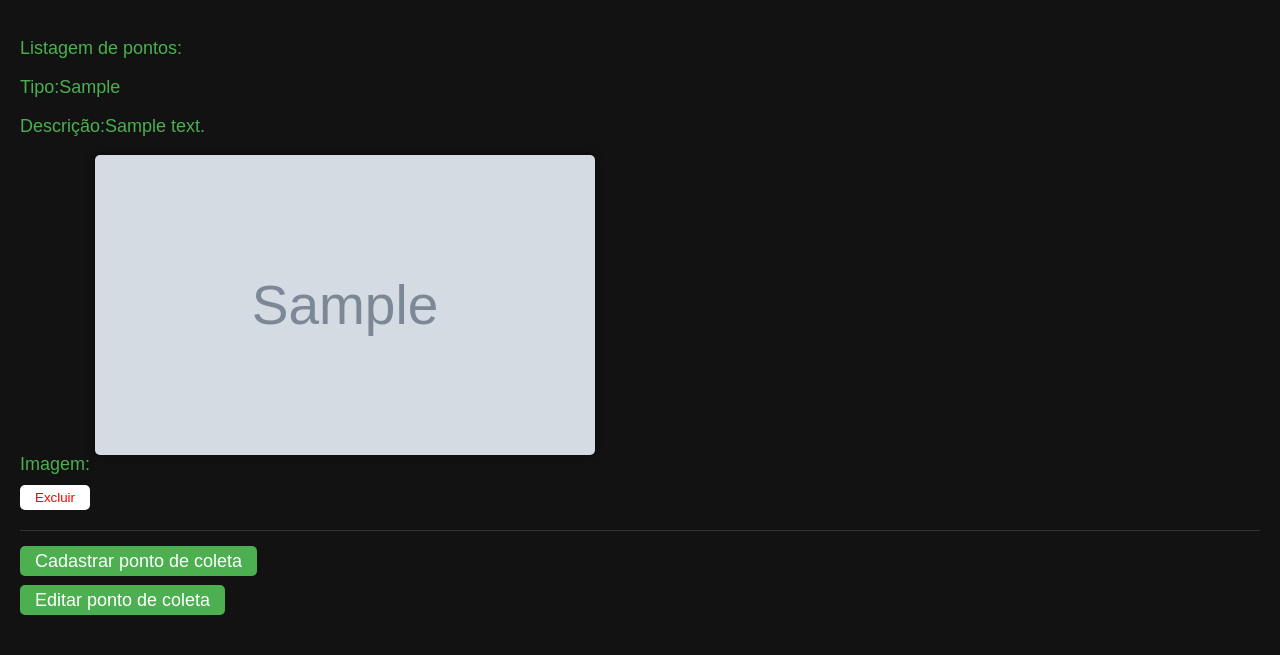
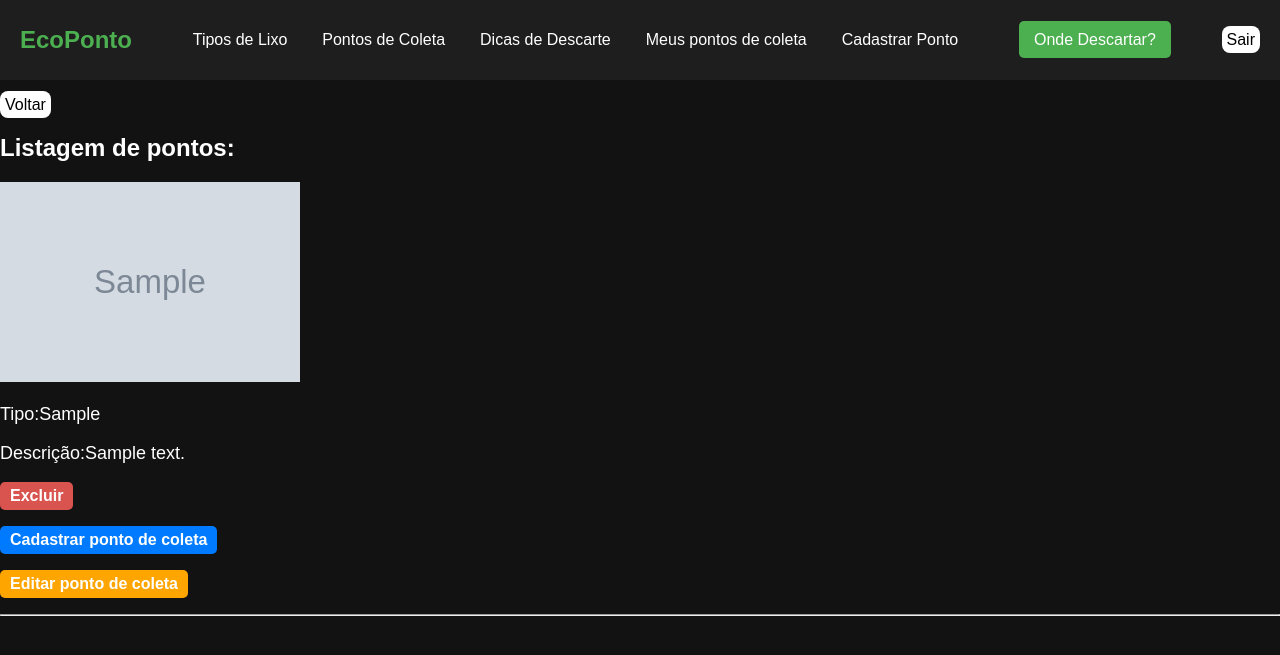
Before and after one commit to FabioGomesLima/EcoPonto, a Django app: page /pontos/ in a window 1280 px wide. Shown: the top 655 px of the page. Run offline with Django 5.2, Linux system fonts and the light colour scheme; a user stored in the database is signed in; tables that the repository leaves empty hold one stand-in row (values such as "Sample post"); grey boxes marked "Sample" are stand-in pictures.

Commit message:
estilos pagina pontos

```diff
--- a/core/static/css/estilos.css
+++ b/core/static/css/estilos.css
@@ -7,6 +7,57 @@ body {
     color: white;
 }
 
+.buttonVoltar{
+    background-color: white;
+    color: black;
+    padding: 5px;
+    border: none;
+    text-decoration: none;
+    border-radius: 8px;
+}
+
+/* Botões de funcionalidade */
+.botaofunci {
+    display: inline-block;
+    padding: 5px 10px;
+    border-radius: 5px;
+    text-decoration: none;
+    font-weight: bold;
+    color: white;
+    transition: background-color 0.3s, transform 0.2s;
+}
+
+/* Botão Excluir (vermelho) */
+.botao-excluir {
+    background-color: #d9534f;
+}
+
+.botao-editar:hover {
+    background-color: orange;
+    transform: scale(1.05);
+}
+.botao-editar {
+    background-color: orange;
+}
+
+.botao-excluir:hover {
+    background-color: #c9302c;
+    transform: scale(1.05);
+}
+
+/* Botão Cadastrar (azul) */
+.botao-cadastrar {
+    background-color: #007bff;
+}
+
+.botao-cadastrar:hover {
+    background-color: #0056b3;
+    transform: scale(1.05);
+}
+
+.info{
+    font-size: 18px;
+}
 
 .topo {
     display: flex;
--- a/core/static/css/pontosedit.css
+++ b/core/static/css/pontosedit.css
@@ -5,6 +5,15 @@ body {
     font-family: Arial, sans-serif;
     margin: 0;
     padding: 20px;
+}
+
+.buttonVoltar{
+    background-color: white;
+    color: black;
+    padding: 5px;
+    border: none;
+    text-decoration: none;
+    border-radius: 8px;
 }
 
 /* Títulos e parágrafos */
--- a/core/templates/Pontos.html
+++ b/core/templates/Pontos.html
@@ -1,37 +1,38 @@
+{% extends 'base.html' %}
+{% load static %}
+{% block content%}
+<p><a href="{% url 'index' %}" class="buttonVoltar">Voltar</a></p>
+<div class="conteudo">
 
-{% load static %}
-<!DOCTYPE html>
-<html lang="en">
-<head>
-    <meta charset="UTF-8">
-    <meta name="viewport" content="width=device-width, initial-scale=1.0">
-    <title>Document</title>
-    <link rel="stylesheet" type="text/css" href="{% static 'css/pontosedit.css' %}">
-</head>
-<body>
-    <p>Listagem de pontos: </p>
+    <h2>Listagem de pontos:</h2>
+
         {% for ponto in todos_pontos %}
+        <div class="pontos">
+        <div class="ponto">
+            <div class="imagem">
+                {% if ponto.imagem %}
+                <p> <img src="{{ ponto.imagem.url }}" alt="Imagem do ponto de coleta" width="300" height="200"></p>
+                {% endif %}
+            </div>
+            <div class="info">
                 <p>Tipo:{{ponto.tipo}}</p>
                 <p>Descrição:{{ponto.descricao}}</p>
-    {% if ponto.imagem %}
-    <p>Imagem: <img src="{{ ponto.imagem.url }}" alt="Imagem do ponto de coleta" width="500" height="300"></p>
-    {% endif %}
+            </div>
+            <div class="funcionalidades">
 
             {% if user.is_superuser %}
-                <form action="{% url 'ponto_excluir' ponto.id %}" method="POST" style="display: inline;">
-                    {% csrf_token %}
-                    <button type="submit" style="color: red;">Excluir</button>
-                </form>
+                <p><a href="{% url 'ponto_excluir' ponto.id %}" class="botaofunci botao-excluir">Excluir</a></p>
+                <p><a href="{% url 'ponto_cadastrar' %}" class="botaofunci botao-cadastrar">Cadastrar ponto de coleta</a></p>
+                <p><a href="{% url 'editar_ponto' ponto.id%}" class="botaofunci botao-editar"> Editar ponto de coleta</a></p>
             {% endif %}
+            <hr>
             </div>
-        <hr>
-    {% if user.is_superuser %}
-        <p><a href="{% url 'ponto_cadastrar' %}">Cadastrar ponto de coleta</a></p>
-        <p><a href="{% url 'editar_ponto' ponto.id%}"> Editar ponto de coleta</a></p>
-    {% endif %}
             {% empty%}
             <p>sem pontos cadastrados </p>
             {% endfor %}
+        </div>
+    </div>
 
-</body>
-</html>
+
+</div>
+{% endblock %}
--- /dev/null
+++ b/core/templates/base.html
@@ -0,0 +1,42 @@
+{% load static %}
+<!DOCTYPE html>
+<html lang="pt-BR">
+<head>
+    <meta charset="UTF-8">
+    <meta name="viewport" content="width=device-width, initial-scale=1.0">
+    <title>EcoPonto</title>
+    <link rel="stylesheet" type="text/css" href="{% static 'css/estilos.css' %}">
+
+    <!-- Biblioteca Chart.js -->
+    <script src="https://cdn.jsdelivr.net/npm/chart.js"></script>
+</head>
+<body>
+    <header class="topo">
+        <div class="logo">EcoPonto</div>
+        <nav class="menu">
+            <a href="#">Tipos de Lixo</a>
+            <a href="{% url 'Listar_pontos' %}">Pontos de Coleta</a>
+            <a href="#">Dicas de Descarte</a>
+            {% if user.is_superuser %}
+            <a href="{% url 'listar_pontos_coleta_admin' %}">Meus pontos de coleta</a>
+            <a href="{% url 'ponto_cadastrar' %}">Cadastrar Ponto</a>
+            {% else %}
+            <div class="botao-menu">
+                <a href="{% url 'cadastrar_coletor' %}">Se tornar um coletor</a>
+            </div>
+            {% endif %}
+
+        </nav>
+        <div class="botao-menu">
+            <a href="{% url 'Listar_pontos' %}">Onde Descartar?</a>
+        </div>
+        {% if user.is_authenticated %}
+        <p><a href="{% url 'logout' %}" class="buttonVoltar">Sair</a></p>
+        {% endif %}
+    </header>
+{% block content%}
+
+{% endblock %}
+
+</body>
+</html>
```
Also changed, not shown: core/static/css/coletor.css (+9 -0 lines), core/static/css/pontos.css (+97 -9 lines), core/templates/Cadastro_pontos.html (+11 -6 lines), core/templates/index.html (+3 -40 lines). Lines whose indentation alone changed are shown as unchanged.
